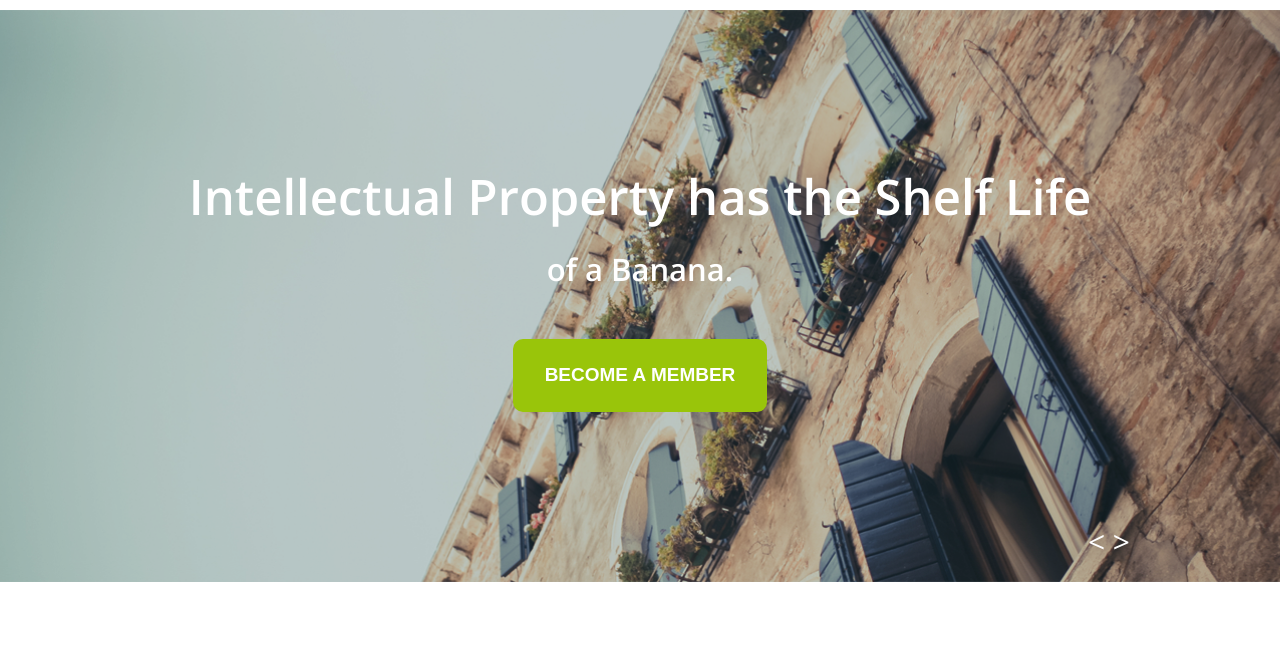
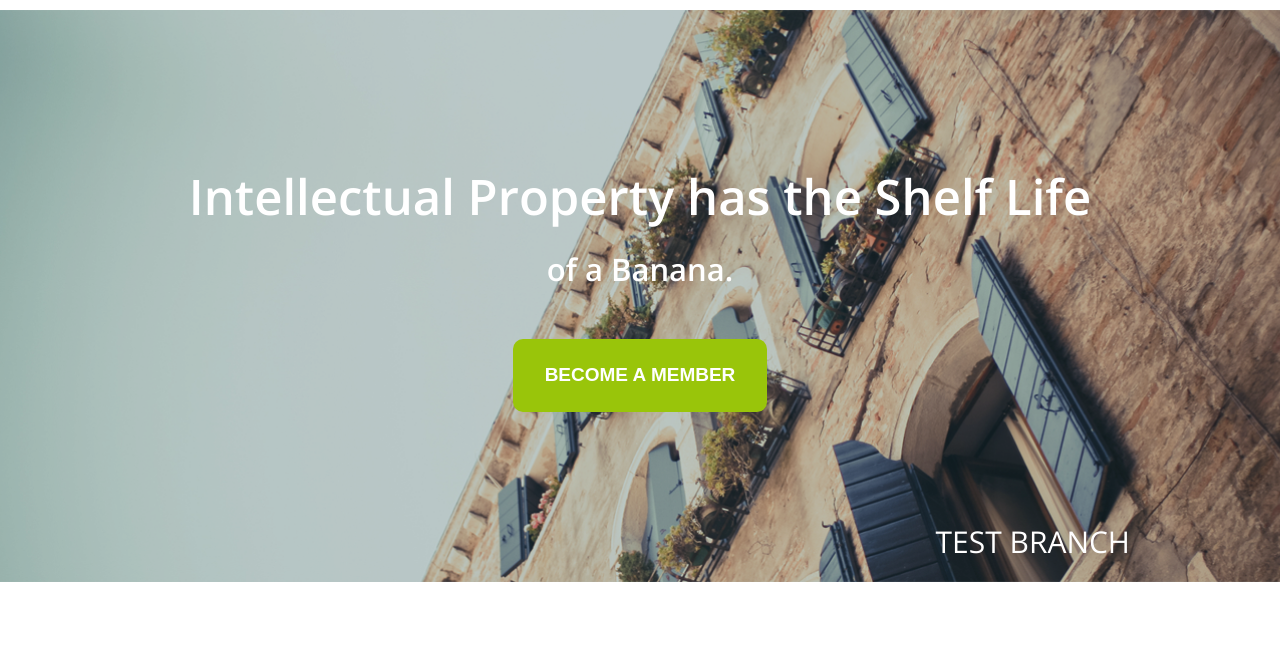
Before and after one commit to ste-lia/ste-lia.github.io, a website: page index.html in a window 1280 px wide. Shown: the part 80-735 px from the top of the page. Drawn offline with nearby package versions, Linux system fonts and the light colour scheme; files whose address does not match are found by name.

Commit message:
add some text too main-screen

```diff
--- a/index.html
+++ b/index.html
@@ -48,7 +48,7 @@
 
 
           <p class="main-screen__signs">
-            < >
+          test branch
           </p>
       </div>
     </section>
```
